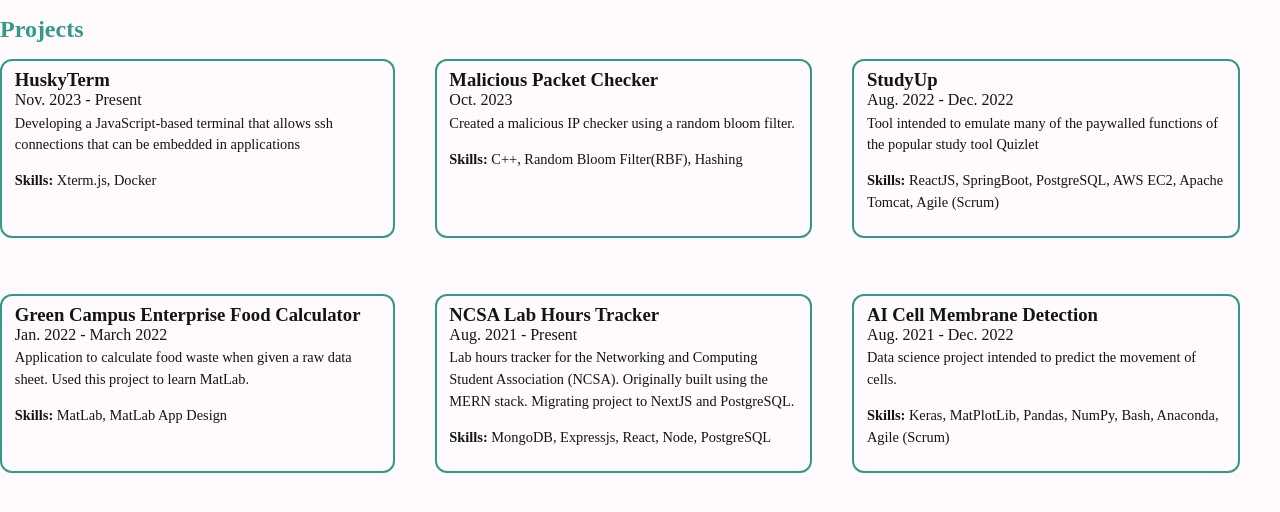
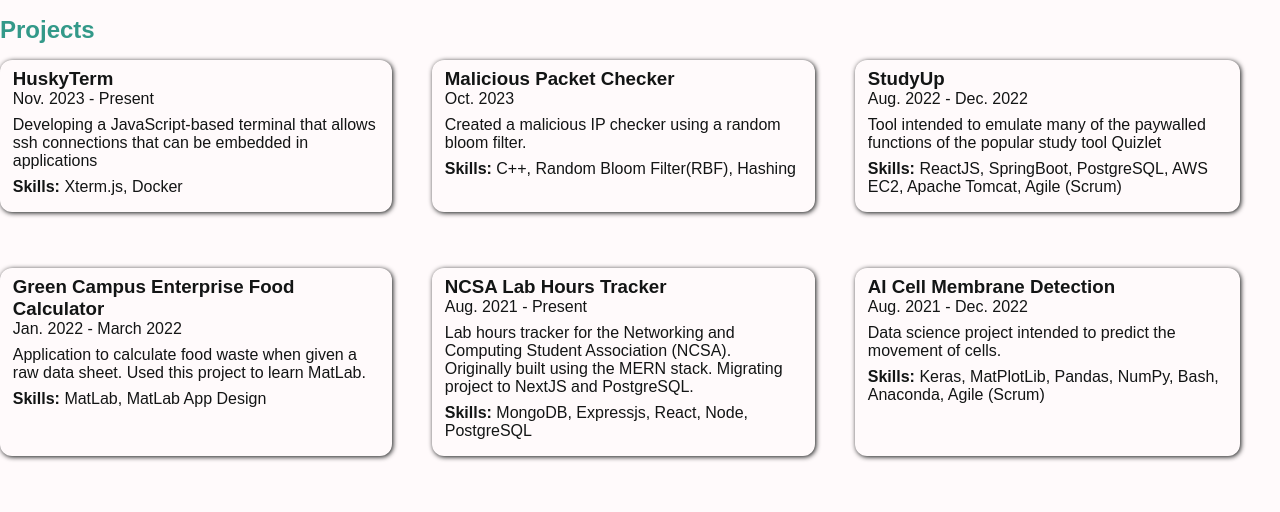
Before and after one commit to Mia-Y-Kelly/Mia-Y-Kelly.github.io, a Next.js app in the folder portfolio/: page /components/projects in a window 1280 px wide. Shown: the top 512 px of the page. Built offline with nearby package versions, Linux system fonts and the light colour scheme.

Commit message:
improve readability; updated scroll bar; updated cards

```diff
--- a/portfolio/styles/About.module.scss
+++ b/portfolio/styles/About.module.scss
@@ -1,6 +1,7 @@
 .about {
     min-height: 85vh;
     padding-top: 10vh;
+
 
     h2 {
         position: relative;
--- a/portfolio/styles/Home.module.scss
+++ b/portfolio/styles/Home.module.scss
@@ -15,7 +15,7 @@
   align-items: center;
   height: 85vh;
   width: 100vw;
-  overflow: scroll;
+  overflow-y: scroll;
   scroll-behavior: smooth;
 
   background: linear-gradient(
@@ -24,19 +24,14 @@
     var(--grad-end)
   );
 
+
   footer {
     font-size: var(--font-size);
     line-height: var(--line-height);
     color: rgba(var(--text-color), 0.6);
   }
+}
 
-  ::-webkit-scrollbar {
-    scrollbar-color: rgb(var(--nav-line));
-    scrollbar-gutter: rgb(var(--accent));
-    scroll-margin-right: 10px;
-    scroll-margin-left: 10px;
-  }
-}
 
 .grid {
   display: flex;
--- a/portfolio/styles/Projects.module.scss
+++ b/portfolio/styles/Projects.module.scss
@@ -9,9 +9,15 @@
     h2 {
         color: rgb(var(--accent));
     }
+
     .project {
-        border: 2px solid rgba(var(--accent), 1);
+        // border: 2px solid rgba(var(--accent), 1);
         border-radius: var(--border-radius);
+        box-shadow: 1px 1px 5px rgb(var(--text-color));
+        // background: radial-gradient(
+        //     rgb(var(--background)),
+        //     var(--grad-end)
+        // );
 
         margin: 2vh 5vh 5vh 0;
         padding: 1vh 1vw 1vh 1vw;
@@ -20,15 +26,9 @@
             color: rgb(var(--text-color));
         }
 
-        p {
+        p, h4 {
             color: rgb(var(--text-color));
-            font-size: var(--font-size);
-            line-height: var(--line-height);
-            margin-top: .25em;
-            margin-bottom: 1em;
-        }
-
-        h4 {
+            margin-bottom: .5em;
             font-weight: normal;
         }
     }
--- a/portfolio/styles/globals.scss
+++ b/portfolio/styles/globals.scss
@@ -12,11 +12,12 @@
 */
 
 :root {
-  --font-mono: ui-monospace, Menlo, Monaco, "Cascadia Mono", "Segoe UI Mono",
-    "Roboto Mono", "Oxygen Mono", "Ubuntu Monospace", "Source Code Pro",
-    "Fira Mono", "Droid Sans Mono", "Courier New", monospace;
+  // --font-mono: ui-monospace, Menlo, Monaco, "Cascadia Mono", "Segoe UI Mono",
+  //   "Roboto Mono", "Oxygen Mono", "Ubuntu Monospace", "Source Code Pro",
+  //   "Fira Mono", "Droid Sans Mono", "Courier New", monospace;
+  font-family: sans-serif;
   --border-radius: 12px;
-  --font-size: 0.9rem;
+  --font-size: 1rem;
   --line-height: 1.5;
 }
 
@@ -77,7 +78,7 @@
   --bullet-color: 125, 226, 209;
 
   /* Gradient colors */
-  --grad-end: rgba(255, 250, 251, .1);
+  --grad-end: rgba(255, 250, 251, 1);
 }
 html[data-theme=dark] {
   background: var(--background);
@@ -95,7 +96,7 @@
 
     --bullet-color: 125, 226, 209;
 
-    --grad-end: rgba(255, 250, 251, .1);
+    --grad-end: rgba(255, 250, 251, 1);
   }
 
   html {
@@ -114,11 +115,12 @@
 body {
   max-width: 100vw;
   overflow: hidden;
-
+  scrollbar-color: rgb(var(--accent), .4) rgba(var(--text-color), .1);
 }
 
-
-
+body::-webkit-slider-thumb {
+  border-radius: var(--border-radius);
+}
 a {
   color: inherit;
   text-decoration: none;
```
Also changed, not shown: portfolio/styles/Experience.module.scss (+7 -1 lines), 121 other files (tests, documents, lock files or other folders). Lines whose indentation alone changed are shown as unchanged.
